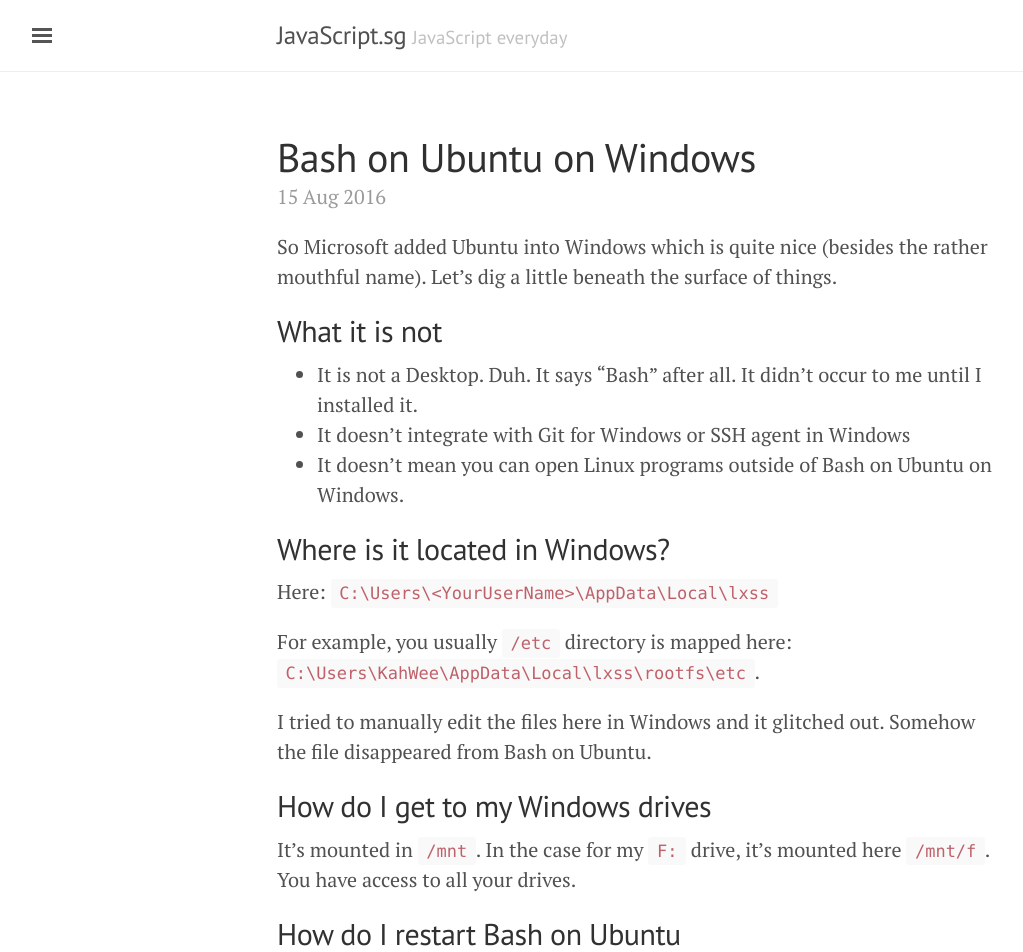
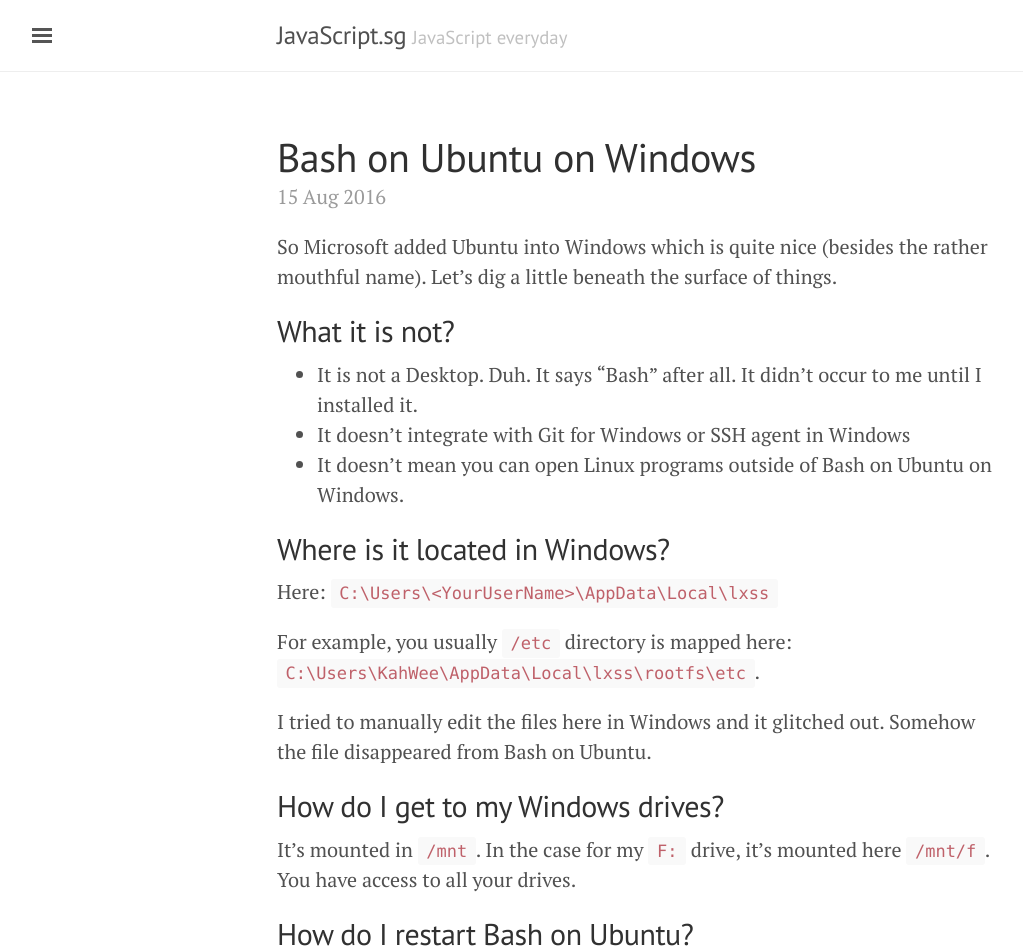
Before and after one commit to javascript-sg/javascript-sg.github.io, a Jekyll site: the page built from _posts/2016-08-15-bash-on-ubuntu-on-windows.markdown, in a window 1280 px wide. Shown: the top 952 px of the page, without its empty margins (3-1026 px from the left). Built offline with Jekyll 4.4.1, drawn with Linux system fonts in a browser that asks for light colours.

```diff
--- a/_posts/2016-08-15-bash-on-ubuntu-on-windows.markdown
+++ b/_posts/2016-08-15-bash-on-ubuntu-on-windows.markdown
@@ -5,7 +5,7 @@ layout: post
 ---
 So Microsoft added Ubuntu into Windows which is quite nice (besides the rather mouthful name). Let's dig a little beneath the surface of things.
 
-## What it is not
+## What it is not?
 
 * It is not a Desktop. Duh. It says "Bash" after all. It didn't occur to me until I installed it.
 * It doesn't integrate with Git for Windows or SSH agent in Windows
@@ -19,11 +19,11 @@ For example, you usually `/etc` directory is mapped here: `C:\Users\KahWee\AppDa
 
 I tried to manually edit the files here in Windows and it glitched out. Somehow the file disappeared from Bash on Ubuntu.
 
-## How do I get to my Windows drives
+## How do I get to my Windows drives?
 
 It's mounted in `/mnt`. In the case for my `F:` drive, it's mounted here `/mnt/f`. You have access to all your drives.
 
-## How do I restart Bash on Ubuntu
+## How do I restart Bash on Ubuntu?
 
 You can restart only when you restart your Windows.
 
```
